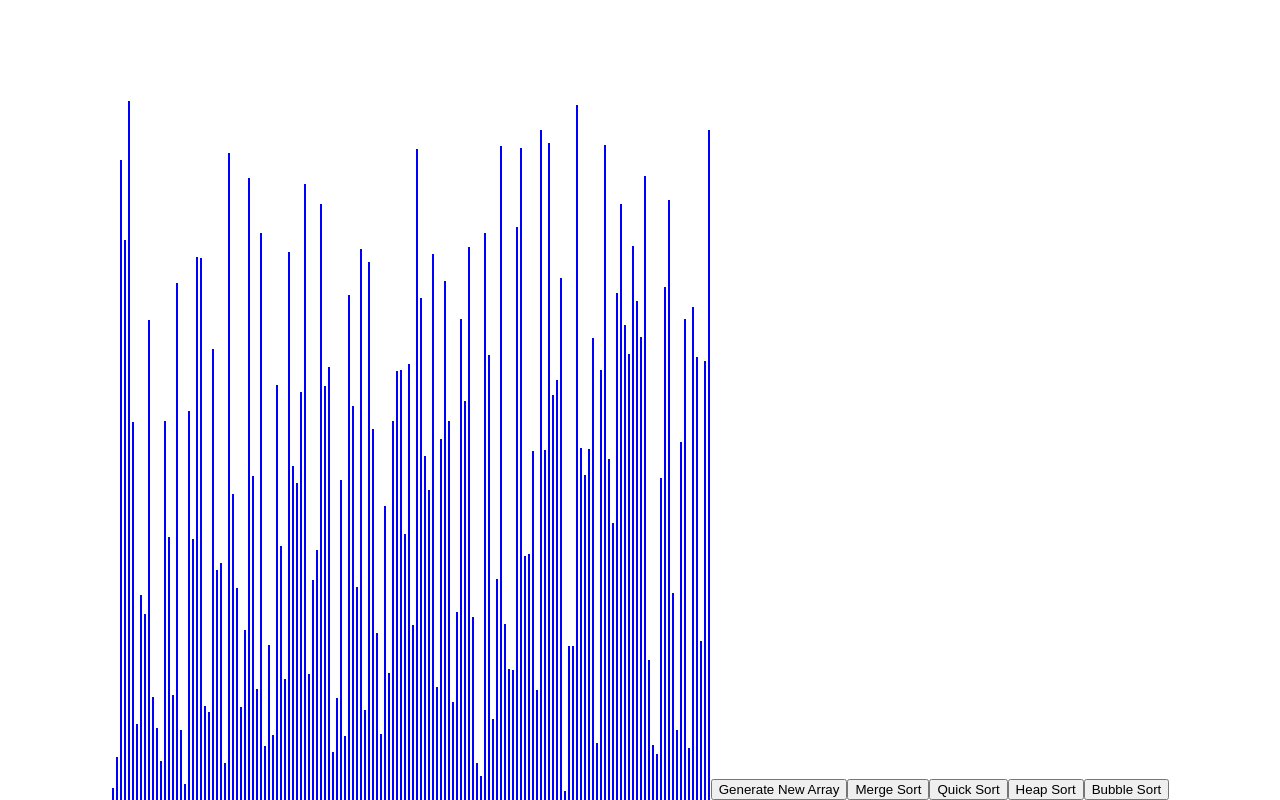
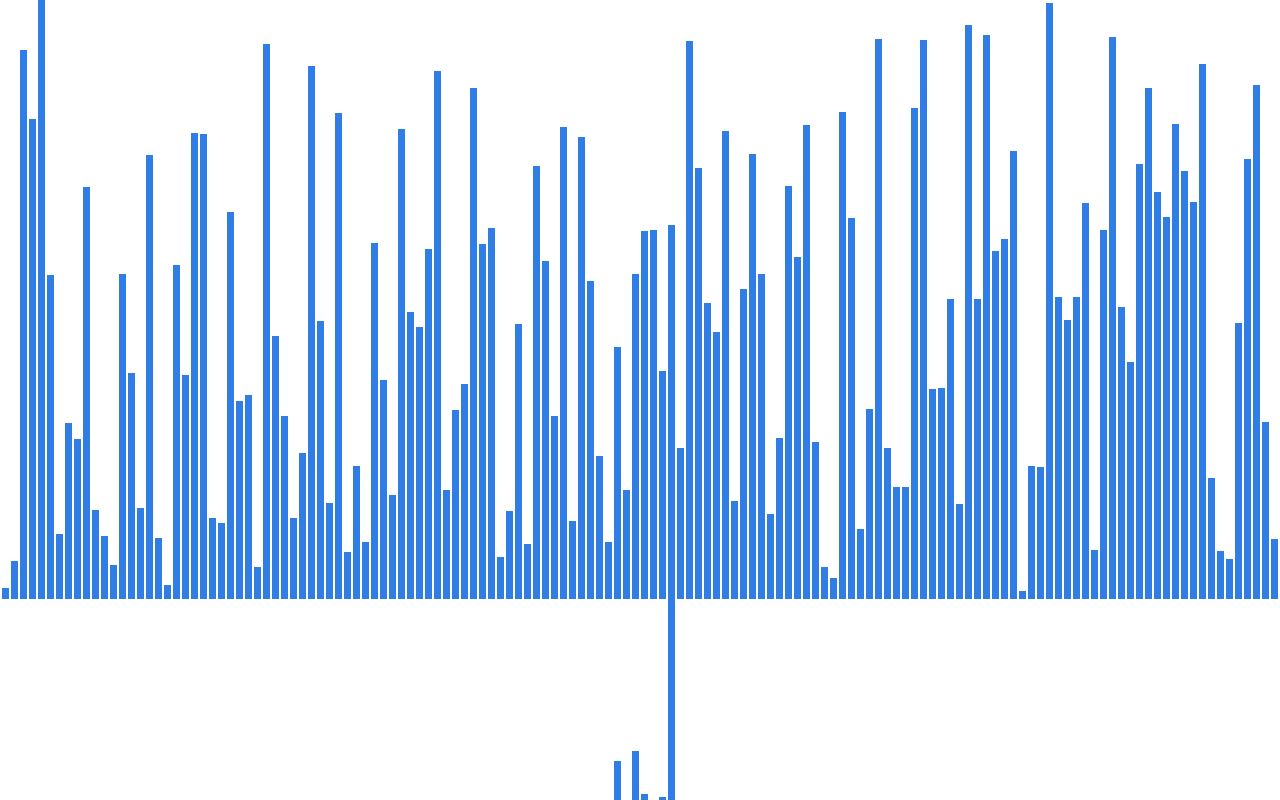
Before and after one commit to fawazm30/SortingVisualizer, a React (Create React App) app: page / in a window 1280 px wide. Shown: the top 800 px of the page. Built offline with nearby package versions, Linux system fonts and the light colour scheme.

Commit message:
19th commit

```diff
--- a/src/SortingVisualizer/SortingVisualizer.css
+++ b/src/SortingVisualizer/SortingVisualizer.css
@@ -1,11 +1,19 @@
+.visualizer-wrapper {
+    min-height: 100vh;
+    display: flex;
+    flex-direction: column;
+    justify-content: center; /* vertical center */
+    align-items: center;     /* horizontal center */
+}
+
 .array-container {
     display: flex;
     justify-content: center;
     align-items: flex-end;
     flex-wrap: wrap;
-    height: 100vh;
     overflow-x: auto; /* Horizontal scrolling enabled */
     overflow-y: hidden;
+    width: 100%;
 }
 
 .button-bar {
@@ -16,8 +24,8 @@
 }
 
 .array-bar {
-    width: 2px;
-    background-color: pink;
+    width: 7px;
+    background-color: #317de6; /* Blue */
     display: inline-block;
     margin: 0 1px;
     flex-shrink: 0;
--- a/src/SortingVisualizer/SortingVisualizer.jsx
+++ b/src/SortingVisualizer/SortingVisualizer.jsx
@@ -6,9 +6,9 @@ import {getBubbleSortAnimations} from '../SortingAlgorithms/SortingAlgorithms.js
 import './SortingVisualizer.css';
 
 
-const ANIMATION_SPEED_MS = 1; //speed of the animation in milliseconds
+const ANIMATION_SPEED_MS = 5; //speed of the animation in milliseconds
 const NUMBER_OF_ARRAY_BARS = 150; //number of bars in the array
-const PRIMARY_COLOR = 'blue'; //color of the bars
+const PRIMARY_COLOR = '#317de6'; //color of the bars
 const SECONDARY_COLOR = 'red'; //color of the bars when they are being compared
 
 
@@ -27,7 +27,7 @@ export default class SortingVisualizer extends React.Component {
     resetArray() {
         const array = [];
         for (let i = 0; i < NUMBER_OF_ARRAY_BARS; i++) {
-            array.push(randomIntFromInterval(5, 700));
+            array.push(randomIntFromInterval(5, 600)); //generate a random number between 5 and 700 for the height of the bars
         }
         this.setState({ array });
     }
@@ -137,11 +137,13 @@ export default class SortingVisualizer extends React.Component {
         const { array } = this.state; //destructure the array from the state
 
         return (
-            <div className="array-container">
-                {array.map((value, idx) => (
-                    <div className="array-bar" key={idx} style={{ backgroundColor: PRIMARY_COLOR, height: `${value}px` }}>
-                    </div>
-                ))}
+            <div className="visualizer-wrapper">
+                <div className="array-container">
+                    {array.map((value, idx) => (
+                        <div className="array-bar" key={idx} style={{ backgroundColor: PRIMARY_COLOR, height: `${value}px` }}>
+                        </div>
+                    ))}
+                </div>
                 <div className="button-bar">
                     <button onClick={() => this.resetArray()}>Generate New Array</button>
                     <button onClick={() => this.mergeSort()}>Merge Sort</button>
```
